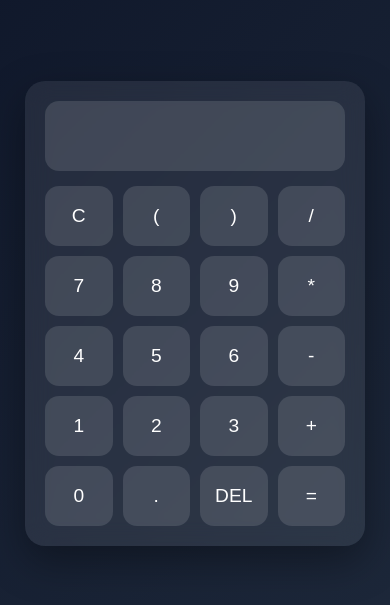
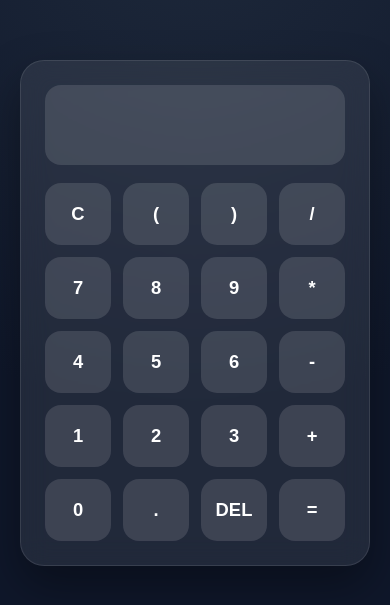
Before and after one commit to AndersonLuiz139/Calculadora, a plain HTML site: page index.html in a window 390 px wide. Shown: the part 109-714 px from the top of the page. Drawn offline with Linux system fonts and the light colour scheme.

Commit message:
style: moderniza interface com visual mais responsivo

```diff
--- a/assets/css/style.css
+++ b/assets/css/style.css
@@ -9,29 +9,32 @@ body {
   display: flex;
   justify-content: center;
   align-items: center;
-  background: linear-gradient(135deg, #0f172a, #1e293b);
+  background: radial-gradient(circle at top, #1e293b, #0f172a 60%);
   font-family: Arial, Helvetica, sans-serif;
+  padding: 20px;
 }
 
 .calculator {
-  width: 340px;
+  width: 100%;
+  max-width: 360px;
   background: rgba(255, 255, 255, 0.08);
-  backdrop-filter: blur(12px);
-  padding: 20px;
-  border-radius: 20px;
-  box-shadow: 0 15px 40px rgba(0, 0, 0, 0.35);
+  backdrop-filter: blur(14px);
+  border: 1px solid rgba(255, 255, 255, 0.1);
+  padding: 24px;
+  border-radius: 24px;
+  box-shadow: 0 20px 45px rgba(0, 0, 0, 0.35);
 }
 
 .display {
   width: 100%;
-  height: 70px;
-  margin-bottom: 15px;
-  padding: 10px 15px;
+  height: 80px;
+  margin-bottom: 18px;
+  padding: 12px 16px;
   font-size: 2rem;
   text-align: right;
   border: none;
   outline: none;
-  border-radius: 14px;
+  border-radius: 16px;
   background: rgba(255, 255, 255, 0.12);
   color: #fff;
 }
@@ -39,25 +42,27 @@ body {
 .buttons {
   display: grid;
   grid-template-columns: repeat(4, 1fr);
-  gap: 10px;
+  gap: 12px;
 }
 
 button {
-  height: 60px;
-  font-size: 1.2rem;
+  height: 62px;
+  font-size: 1.15rem;
+  font-weight: bold;
   border: none;
-  border-radius: 14px;
+  border-radius: 16px;
   cursor: pointer;
   background: rgba(255, 255, 255, 0.12);
   color: #fff;
-  transition: 0.2s;
+  transition: transform 0.2s, background 0.2s, box-shadow 0.2s;
 }
 
 button:hover {
-  transform: scale(1.05);
+  transform: translateY(-2px);
   background: rgba(255, 255, 255, 0.2);
+  box-shadow: 0 8px 20px rgba(0, 0, 0, 0.2);
 }
 
 button:active {
-  transform: scale(0.97);
+  transform: scale(0.96);
 }
```
